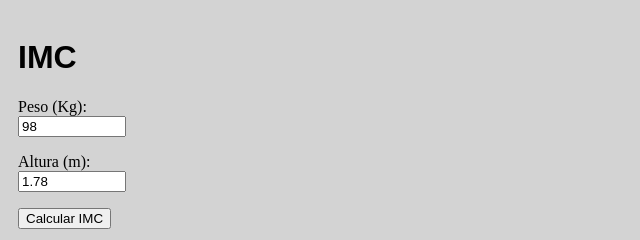
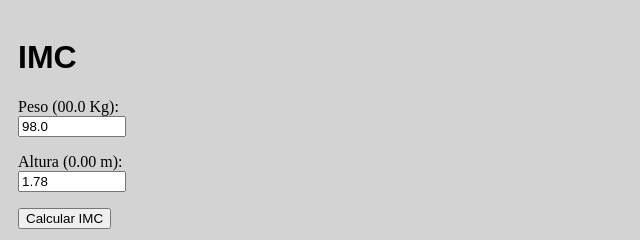
Before and after one commit to alopesmga/Calculadora-IMC, a plain HTML site: page index.html in a window 1280 px wide. Shown: the top 240 px of the page, 0-640 px from the left. Drawn offline with Linux system fonts and the light colour scheme; files that its build step writes are made by us from their sources; files whose address does not match are found by name.

Commit message:
Update index.html

```diff
--- a/index.html
+++ b/index.html
@@ -13,12 +13,12 @@
     <h1>IMC</h1>
 
     <p>
-      <label for="input-weight">Peso (Kg): </label><br />
-      <input id="input-weight" type="number" value="98" step="0.1" />
+      <label for="input-weight">Peso (00.0 Kg): </label><br />
+      <input id="input-weight" type="number" value="98.0" step="0.1" />
     </p>
 
     <p>
-      <label for="input-height">Altura (m): </label><br />
+      <label for="input-height">Altura (0.00 m): </label><br />
       <input id="input-height" type="number" value="1.78" step="0.01" />
     </p>
 
```
